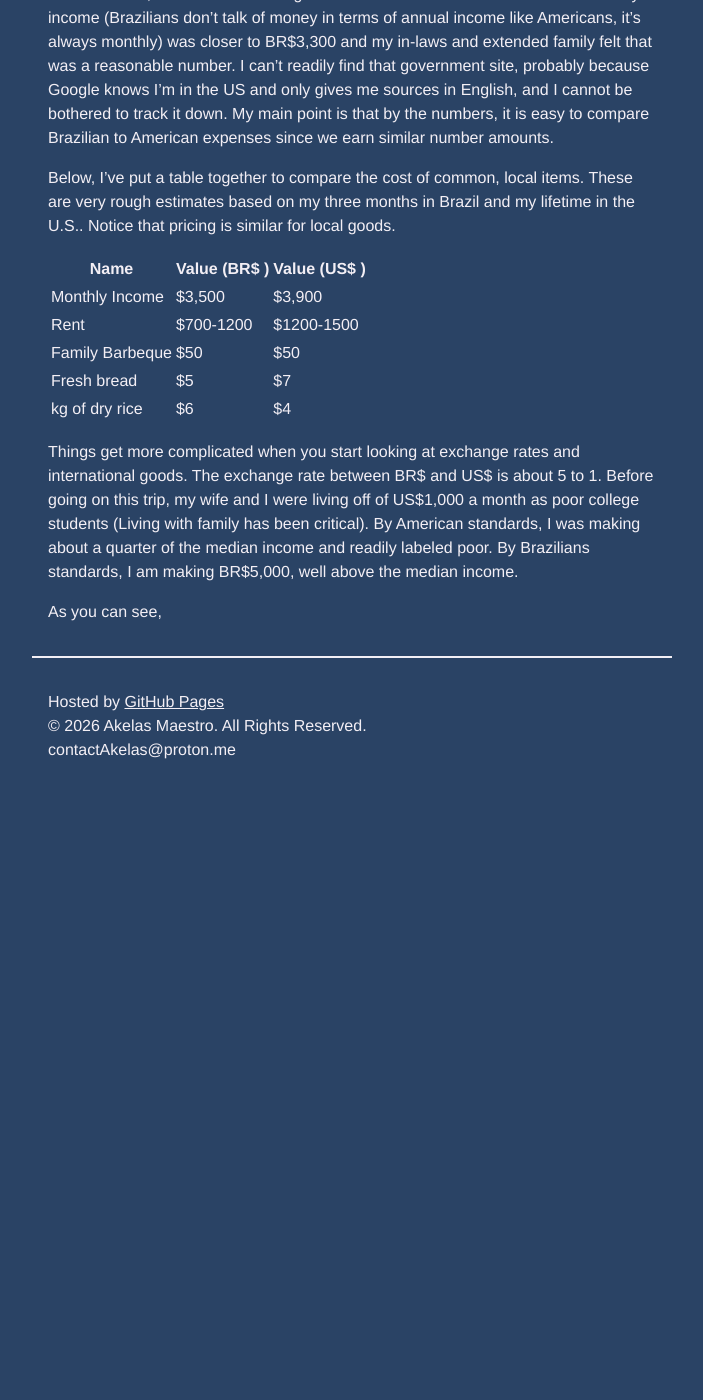
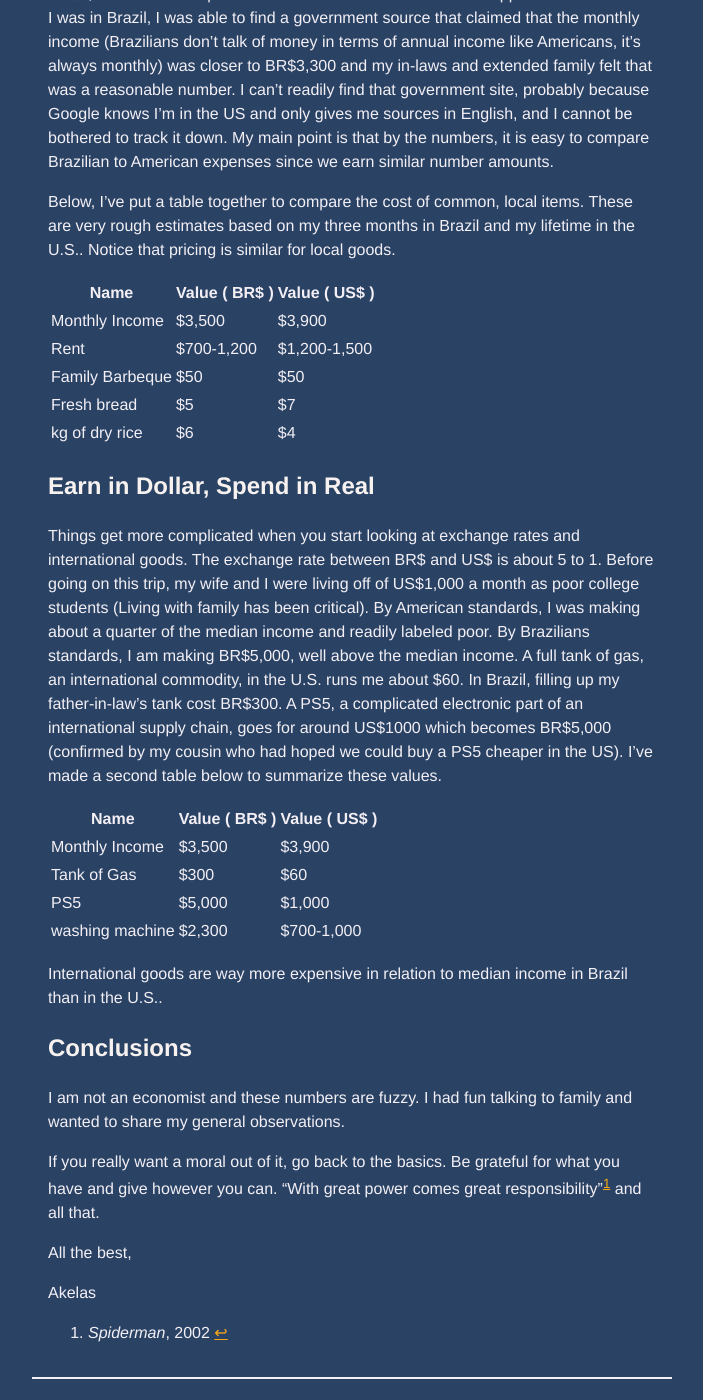
Before and after one commit to AkelasMaestro/akelasmaestro.github.io, a Jekyll site: the page built from _posts/2026-11-02-International-Exchange-Rates.md, in a window 1280 px wide and 1400 px high, scrolled down 595 px. Shown: the whole window, without its empty margins (288-991 px from the left). Built offline with Jekyll 4.4.1, drawn with Linux system fonts in a browser that asks for light colours; before the commit the page ends 1405 px from its top, so only the background shows below that; some of the changed text lies outside the part shown.

Commit message:
[PUBLISHER] Merge #45
* PUSH NOTE : 2026-11-02-International-Exchange-Rates.md

* PUSH NOTE : 2026-05-04-all-american.md

```diff
--- a/_posts/2026-11-02-International-Exchange-Rates.md
+++ b/_posts/2026-11-02-International-Exchange-Rates.md
@@ -6,24 +6,45 @@ categories: blog
 layout: post
 ---
 
-Observations and comparisons between Brazilian and American finances.
+Observations and comparisons between Brazilian and American finances in the year 2026.
 
 ## Earn in Dollar, Spend in Dollar
 
-While I was visiting my in-laws in Brazil over the summer, one of the popular points of conversation I could participate in was money. Specifically in comparing lifestyles between [America](2026-05-04-all-american.md#) and Brazil. The median income in our respective countries is actually very similar when looking at the number amount in the bank. Things only get weird when you account for the exchange rate.
+While I was visiting my in-laws in Brazil over the summer, one of the popular points of conversation I could participate in was money. Specifically in comparing lifestyles between [America](_posts/2026-05-04-all-american) and Brazil. The median income in our respective countries is actually very similar when looking at the number amount in the bank. Things only get weird when you account for the exchange rate.
 
 The [median income](https://www.researchtesseract.com/brazil) in Brazil is BR$42,477 per adult annually (The local currency, real, is pronounced hey-al, and also uses the $ sign). The [median income](https://fred.stlouisfed.org/series/mepainusa672n) in the U.S. is US$46,960 per adult annually. This comes to about BR$3,540 a month and US$3,913. Please keep in mind that these numbers are broad approximations. When I was in Brazil, I was able to find a government source that claimed that the monthly income (Brazilians don't talk of money in terms of annual income like Americans, it's always monthly) was closer to BR$3,300 and my in-laws and extended family felt that was a reasonable number. I can't readily find that government site, probably because Google knows I'm in the US and only gives me sources in English, and I cannot be bothered to track it down. My main point is that by the numbers, it is easy to compare Brazilian to American expenses since we earn similar number amounts.
 
 Below, I've put a table together to compare the cost of common, local items. These are very rough estimates based on my three months in Brazil and my lifetime in the U.S.. Notice that pricing is similar for local goods.
 
-| Name            | Value (BR$ ) | Value (US$ ) |
-| --------------- | ------------ | ------------ |
-| Monthly Income  | $3,500       | $3,900       |
-| Rent            | $700-1200    | $1200-1500   |
-| Family Barbeque | $50          | $50          |
-| Fresh bread     | $5           | $7           |
-| kg of dry rice  | $6           | $4           |
+| Name            | Value ( BR$ ) | Value ( US$ ) |
+| --------------- | ------------- | ------------- |
+| Monthly Income  | $3,500        | $3,900        |
+| Rent            | $700-1,200    | $1,200-1,500  |
+| Family Barbeque | $50           | $50           |
+| Fresh bread     | $5            | $7            |
+| kg of dry rice  | $6            | $4            |
 
- Things get more complicated when you start looking at exchange rates and international goods. The exchange rate between BR$ and US$ is about 5 to 1. Before going on this trip, my wife and I were living off of US$1,000 a month as poor college students (Living with family has been critical). By American standards, I was making about a quarter of the median income and readily labeled poor. By Brazilians standards, I am making BR$5,000, well above the median income.
+## Earn in Dollar, Spend in Real
 
-As you can see,
+ Things get more complicated when you start looking at exchange rates and international goods. The exchange rate between BR$ and US$ is about 5 to 1. Before going on this trip, my wife and I were living off of US$1,000 a month as poor college students (Living with family has been critical). By American standards, I was making about a quarter of the median income and readily labeled poor. By Brazilians standards, I am making BR$5,000, well above the median income. A full tank of gas, an international commodity, in the U.S. runs me about $60. In Brazil, filling up my father-in-law's tank cost BR$300. A PS5, a complicated electronic part of an international supply chain, goes for around US$1000 which becomes BR$5,000 (confirmed by my cousin who had hoped we could buy a PS5 cheaper in the US).  I've made a second table below to summarize these values.
+
+| Name            | Value ( BR$ ) | Value ( US$ ) |
+| --------------- | ------------- | ------------- |
+| Monthly Income  | $3,500        | $3,900        |
+| Tank of Gas     | $300          | $60           |
+| PS5             | $5,000        | $1,000        |
+| washing machine | $2,300        | $700-1,000    |
+
+International goods are way more expensive in relation to median income in Brazil than in the U.S..
+
+## Conclusions
+
+I am not an economist and these numbers are fuzzy. I had fun talking to family and wanted to share my general observations.
+
+If you really want a moral out of it, go back to the basics. Be grateful for what you have and give however you can. "With great power comes great responsibility"[^1] and all that.
+
+All the best,
+
+Akelas
+
+[^1]: _Spiderman_, 2002
```
